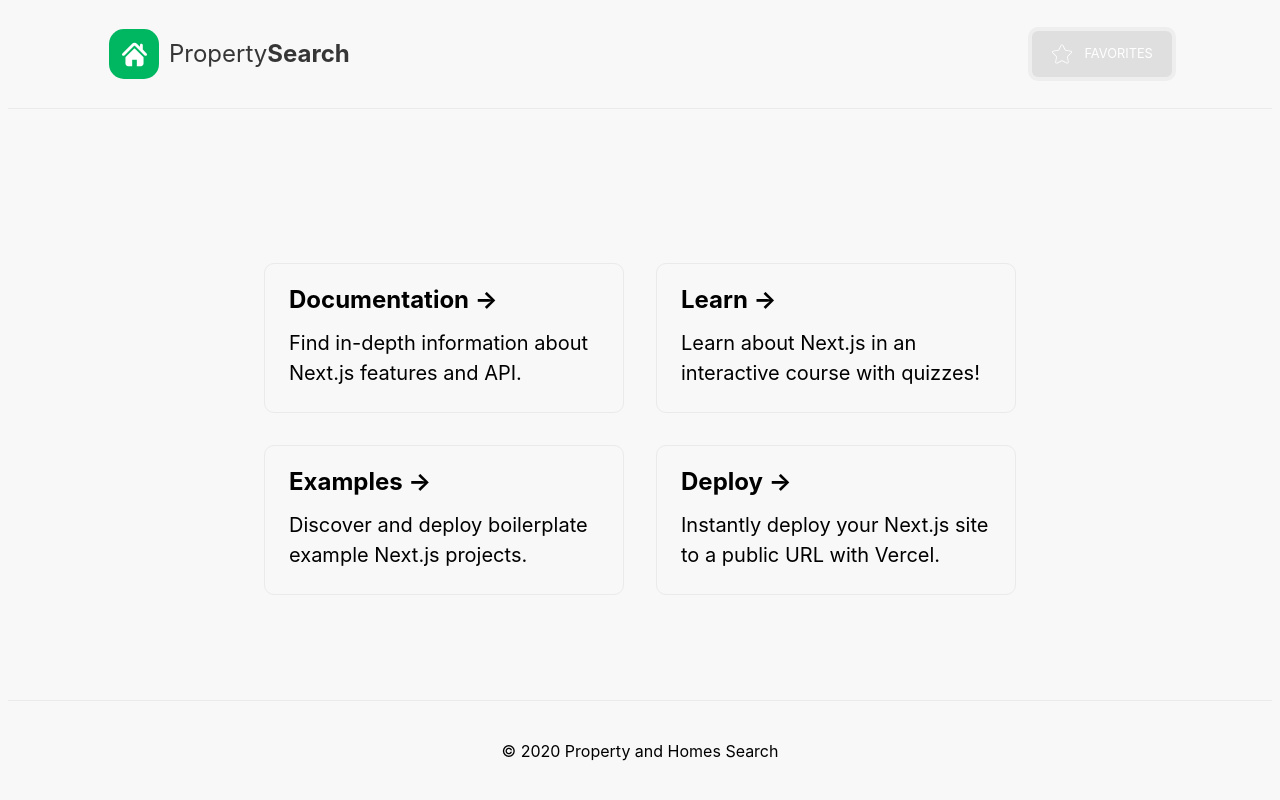
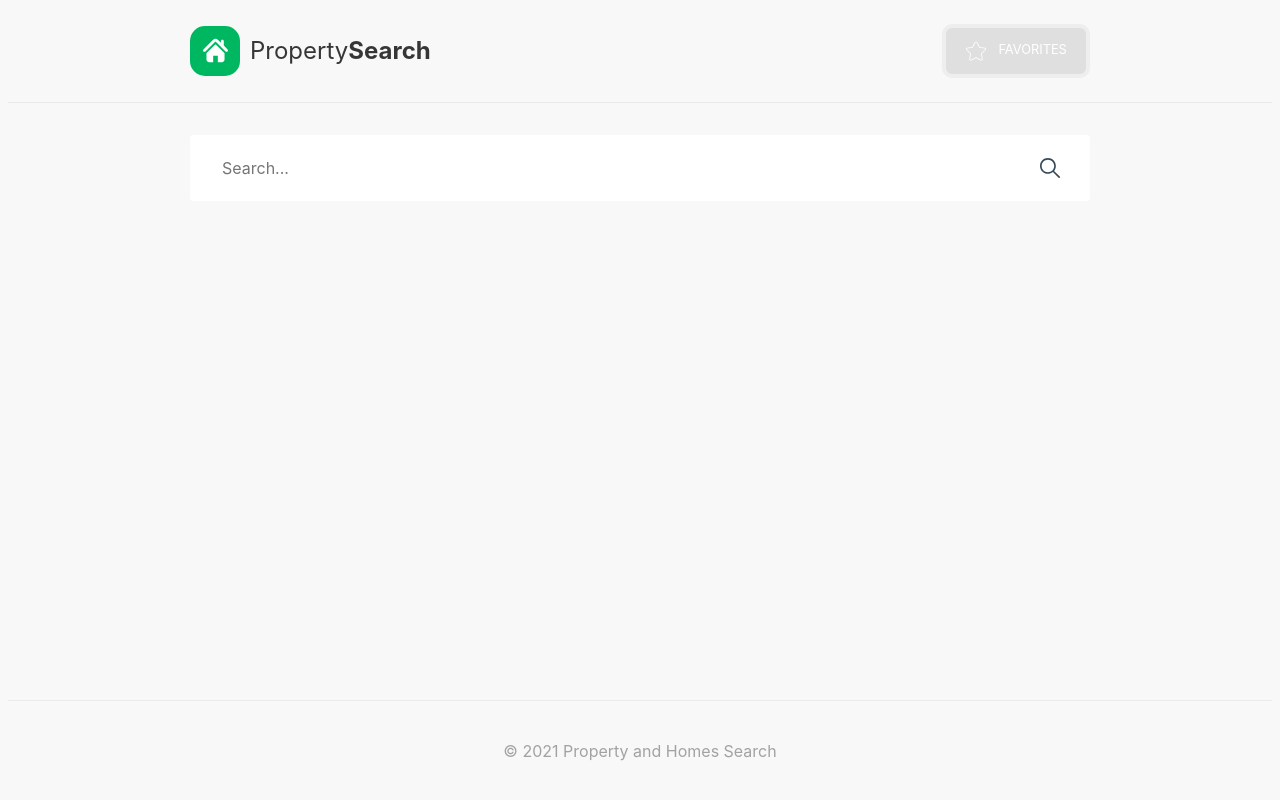
Before and after one commit to s-tkachenko/property-search-demo, a Next.js app: page / in a window 1280 px wide. Built offline with nearby package versions, Linux system fonts and the light colour scheme.

Commit message:
Add the search box

```diff
--- a/components/Footer/Footer.module.css
+++ b/components/Footer/Footer.module.css
@@ -5,5 +5,6 @@
   justify-content: center;
   width: 100%;
   height: 100px;
+  color: #a2a2a2;
   border-top: 1px solid #eaeaea;
 }
--- a/components/Footer/Footer.tsx
+++ b/components/Footer/Footer.tsx
@@ -3,7 +3,7 @@ import styles from './Footer.module.css';
 export default function Footer() {
   return (
     <footer className={styles.container}>
-      <div>© 2020 Property and Homes Search</div>
+      <div>© 2021 Property and Homes Search</div>
     </footer>
   );
 }
--- a/components/Header/Header.module.css
+++ b/components/Header/Header.module.css
@@ -1,13 +1,21 @@
 .container {
-  display: block;
+  display: flex;
+  justify-content: center;
   width: 100%;
   border-bottom: 1px solid #eaeaea;
 }
 
 .content {
-  display: grid;
-  grid-template-columns: 1fr max-content;
+  display: flex;
+  flex-grow: 1;
   align-items: center;
-  padding: 24px 96px;
+  max-width: 900px;
+  padding: 24px 0;
   column-gap: 24px;
 }
+
+.navigation {
+  display: flex;
+  flex-grow: 1;
+  justify-content: flex-end;
+}
--- a/components/Header/Header.tsx
+++ b/components/Header/Header.tsx
@@ -6,10 +6,8 @@ export default function Header() {
   return (
     <header className={styles.container}>
       <div className={styles.content}>
-        <div>
-          <Logo />
-        </div>
-        <div>
+        <Logo />
+        <div className={styles.navigation}>
           <ButtonFavorites />
         </div>
       </div>
--- a/components/Layout/Layout.module.css
+++ b/components/Layout/Layout.module.css
@@ -2,16 +2,13 @@
   display: flex;
   flex-direction: column;
   align-items: center;
-  justify-content: center;
   min-height: 100vh;
   padding: 0 0.5rem;
 }
 
 .main {
-  display: flex;
-  flex: 1;
-  flex-direction: column;
-  align-items: center;
-  justify-content: center;
-  padding: 5rem 0;
+  flex-grow: 1;
+  width: 100%;
+  max-width: 900px;
+  padding: 2rem 0;
 }
--- a/components/Logo/Logo.module.css
+++ b/components/Logo/Logo.module.css
@@ -2,7 +2,6 @@
   display: inline-flex;
   align-items: center;
   justify-content: flex-start;
-  margin: 5px;
   cursor: pointer;
 }
 
--- /dev/null
+++ b/components/Search/Search.module.css
@@ -0,0 +1,33 @@
+.container {
+  position: relative;
+  display: flex;
+  width: 100%;
+  color: #374957;
+}
+
+.input {
+  width: 100%;
+  padding: 1.5rem 2rem;
+  background: #ffffff;
+  border: none;
+  border-radius: 3px;
+}
+
+.submit {
+  position: absolute;
+  top: 0;
+  right: 0;
+  bottom: 0;
+  box-sizing: border-box;
+  width: 5rem;
+  background: url('./icon-search.svg');
+  background-repeat: no-repeat;
+  background-position: center;
+  background-size: 25%;
+  border: none;
+  cursor: pointer;
+}
+
+.submit:focus {
+  outline: none;
+}
--- /dev/null
+++ b/components/Search/Search.tsx
@@ -0,0 +1,35 @@
+import { useState } from 'react';
+
+import styles from './Search.module.css';
+
+type Props = {
+  onSubmit: (query: string) => void;
+};
+
+export default function Search({ onSubmit }: Props) {
+  const [searchQuery, setSearchQuery] = useState('');
+
+  const handleChange = (e: React.ChangeEvent<HTMLInputElement>) => setSearchQuery(e.target.value);
+
+  const handleSubmit = (e: React.FormEvent<HTMLFormElement>) => {
+    e.preventDefault();
+    const query = searchQuery.trim();
+
+    if (query) {
+      onSubmit(query);
+    }
+  };
+
+  return (
+    <form className={styles.container} onSubmit={handleSubmit}>
+      <input
+        className={styles.input}
+        type="search"
+        value={searchQuery}
+        onChange={handleChange}
+        autoComplete="off"
+        placeholder="Search..."></input>
+      <button className={styles.submit} type="submit" />
+    </form>
+  );
+}
--- a/package.json
+++ b/package.json
@@ -6,10 +6,10 @@
     "dev": "next dev",
     "build": "next build",
     "start": "next start",
-    "prettier": "prettier  --write **/*.{ts,tsx,js}",
-    "eslint": "eslint --fix **/*.{ts,tsx,js}",
+    "prettier": "prettier  --write \"**/*.{ts,tsx,js}\"",
+    "eslint": "eslint --fix \"**/*.{ts,tsx,js}\"",
     "lint:ts": "yarn run prettier && yarn run eslint",
-    "lint:css": "stylelint --fix **/*.css",
+    "lint:css": "stylelint --fix \"**/*.css\"",
     "lint:types": "tsc -p . --noEmit"
   },
   "dependencies": {
--- a/pages/index.tsx
+++ b/pages/index.tsx
@@ -1,33 +1,11 @@
 import PageHead from '../components/PageHead/PageHead';
-import styles from '../styles/Home.module.css';
+import Search from '../components/Search/Search';
 
 export default function Home() {
   return (
     <>
       <PageHead title="Property and Homes Search" />
-      <div className={styles.grid}>
-        <a href="https://nextjs.org/docs" className={styles.card}>
-          <h3>Documentation &rarr;</h3>
-          <p>Find in-depth information about Next.js features and API.</p>
-        </a>
-
-        <a href="https://nextjs.org/learn" className={styles.card}>
-          <h3>Learn &rarr;</h3>
-          <p>Learn about Next.js in an interactive course with quizzes!</p>
-        </a>
-
-        <a href="https://github.com/vercel/next.js/tree/master/examples" className={styles.card}>
-          <h3>Examples &rarr;</h3>
-          <p>Discover and deploy boilerplate example Next.js projects.</p>
-        </a>
-
-        <a
-          href="https://vercel.com/import?filter=next.js&utm_source=create-next-app&utm_medium=default-template&utm_campaign=create-next-app"
-          className={styles.card}>
-          <h3>Deploy &rarr;</h3>
-          <p>Instantly deploy your Next.js site to a public URL with Vercel.</p>
-        </a>
-      </div>
+      <Search onSubmit={(val) => console.log('Search request', val)} />
     </>
   );
 }
--- a/styles/Home.module.css
+++ /dev/null
@@ -1,85 +0,0 @@
-.title a {
-  color: #0070f3;
-  text-decoration: none;
-}
-
-.title a:hover,
-.title a:focus,
-.title a:active {
-  text-decoration: underline;
-}
-
-.title {
-  margin: 0;
-  font-size: 4rem;
-  line-height: 1.15;
-}
-
-.title,
-.description {
-  text-align: center;
-}
-
-.description {
-  font-size: 1.5rem;
-  line-height: 1.5;
-}
-
-.code {
-  padding: 0.75rem;
-  font-size: 1.1rem;
-  font-family: Menlo, Monaco, Lucida Console, Liberation Mono, DejaVu Sans Mono,
-    Bitstream Vera Sans Mono, Courier New, monospace;
-  background: #fafafa;
-  border-radius: 5px;
-}
-
-.grid {
-  display: flex;
-  flex-wrap: wrap;
-  align-items: center;
-  justify-content: center;
-  max-width: 800px;
-  margin-top: 3rem;
-}
-
-.card {
-  flex-basis: 45%;
-  margin: 1rem;
-  padding: 1.5rem;
-  color: inherit;
-  text-align: left;
-  text-decoration: none;
-  border: 1px solid #eaeaea;
-  border-radius: 10px;
-  transition: color 0.15s ease, border-color 0.15s ease;
-}
-
-.card:hover,
-.card:focus,
-.card:active {
-  color: #0070f3;
-  border-color: #0070f3;
-}
-
-.card h3 {
-  margin: 0 0 1rem 0;
-  font-size: 1.5rem;
-}
-
-.card p {
-  margin: 0;
-  font-size: 1.25rem;
-  line-height: 1.5;
-}
-
-.logo {
-  height: 1em;
-}
-
-@media (max-width: 600px) {
-  .grid {
-    flex-direction: column;
-    width: 100%;
-  }
-}
--- a/styles/globals.css
+++ b/styles/globals.css
@@ -18,3 +18,10 @@ a {
 * {
   box-sizing: border-box;
 }
+
+input[type="search"] {
+  -webkit-appearance: searchfield;
+}
+input[type="search"]::-webkit-search-cancel-button {
+  -webkit-appearance: none;
+}
```
Also changed, not shown: components/Search/icon-search.svg (added), 1 other file (tests, documents, lock files or other folders).
